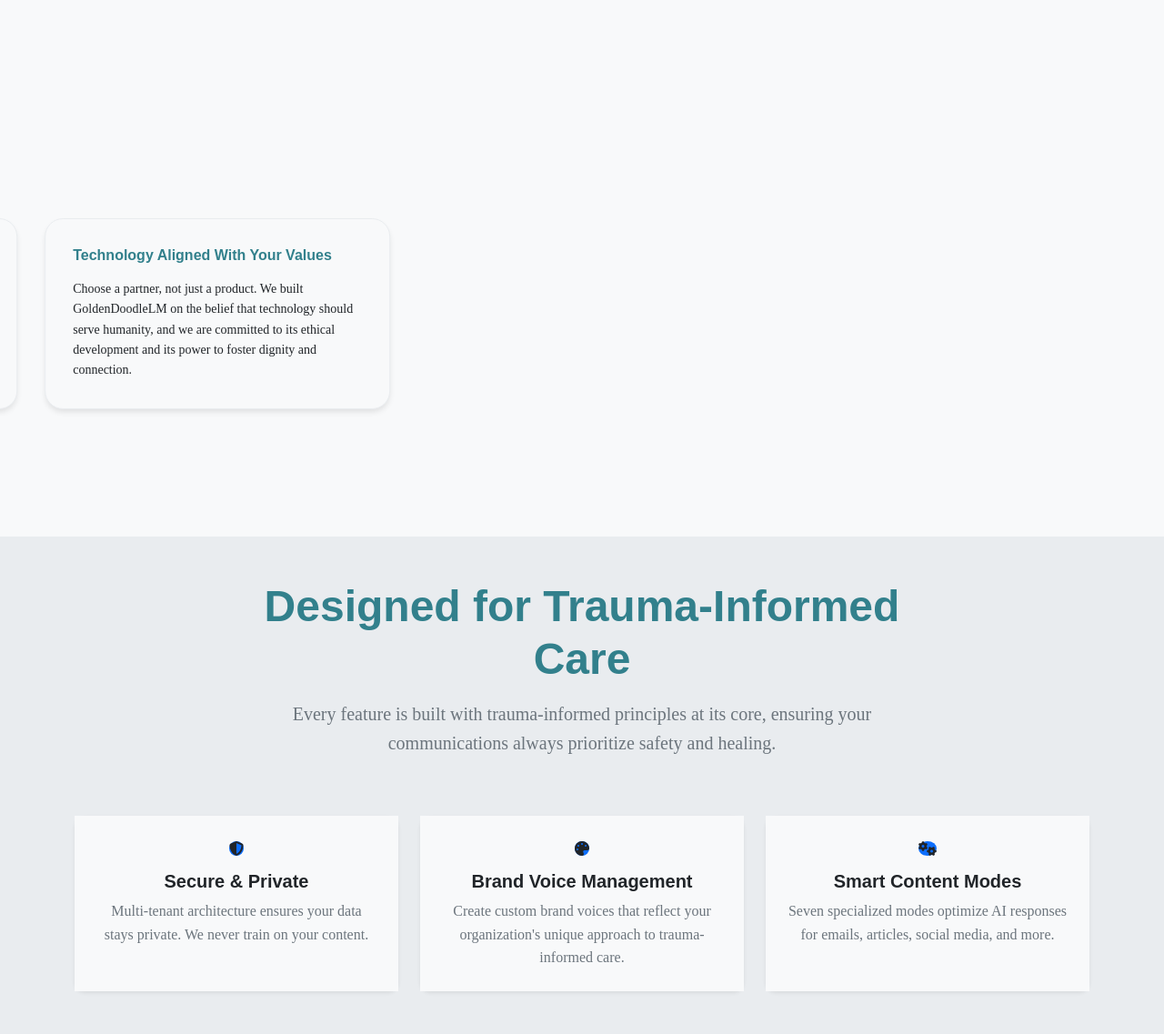
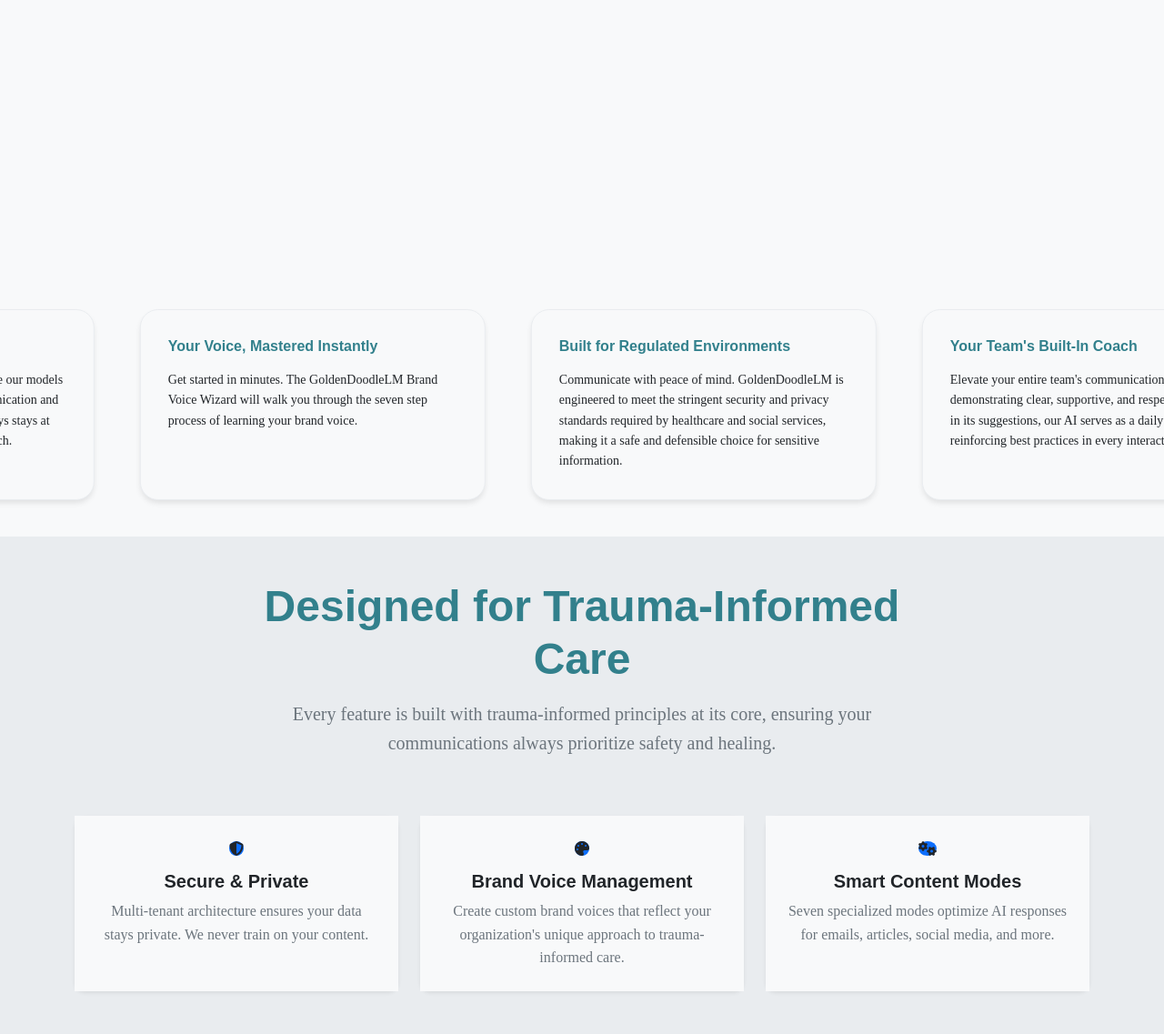
Before and after one commit to MKTNGco/GoldenDoodle_Beta, a Flask app: page / in a window 1280 px wide. Shown: the part 817-1954 px from the top of the page at 91% size. Run offline with Flask 3, Linux system fonts and the light colour scheme.

Commit message:
Assistant checkpoint: Fix card overlapping and infinite scroll positioning
Assistant generated file changes:
- static/css/style.css: Fix card overlapping and infinite scroll positioning

---

User prompt:

The cards are overlapping again! Also, they should appear as eternal scrolling on and off the page. On loading they are both off the page and then appear in the middle of the scroll. Fix both of these issues.

Replit-Commit-Author: Assistant
Replit-Commit-Session-Id: 5c424b1a-ac27-40c5-bcdd-623c49c67040

```diff
--- a/static/css/style.css
+++ b/static/css/style.css
@@ -775,21 +775,21 @@ a:hover {
 
 .benefits-row {
     display: flex;
-    gap: 30px;
+    gap: 50px;
     position: absolute;
-    width: calc(100% + 2000px);
-    animation: floatRow 60s linear infinite;
+    width: calc(100% + 3000px);
+    animation: floatRow 80s linear infinite;
 }
 
 .benefits-row-1 {
-    top: 0px;
+    top: 50px;
     animation-name: floatRowLeft;
 }
 
 .benefits-row-2 {
-    top: 150px;
+    top: 250px;
     animation-name: floatRowRight;
-    animation-delay: -30s;
+    animation-delay: -40s;
 }
 
 @keyframes floatRowLeft {
@@ -797,13 +797,13 @@ a:hover {
         transform: translateX(-100%);
     }
     100% {
-        transform: translateX(0%);
+        transform: translateX(100%);
     }
 }
 
 @keyframes floatRowRight {
     0% {
-        transform: translateX(0%);
+        transform: translateX(100%);
     }
     100% {
         transform: translateX(-100%);
```
